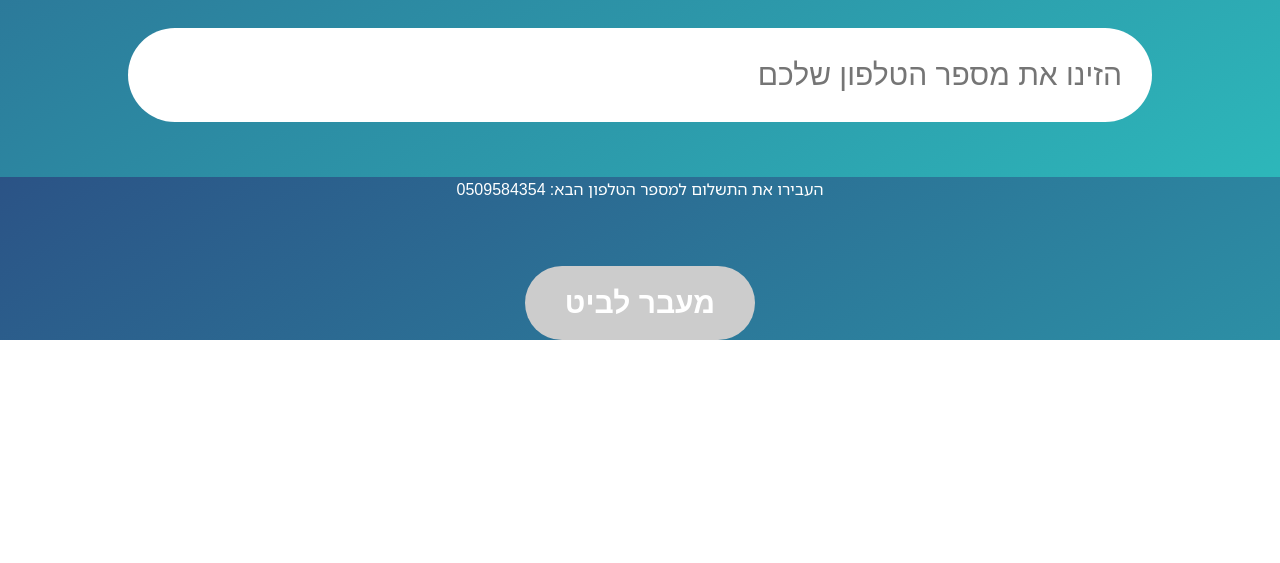
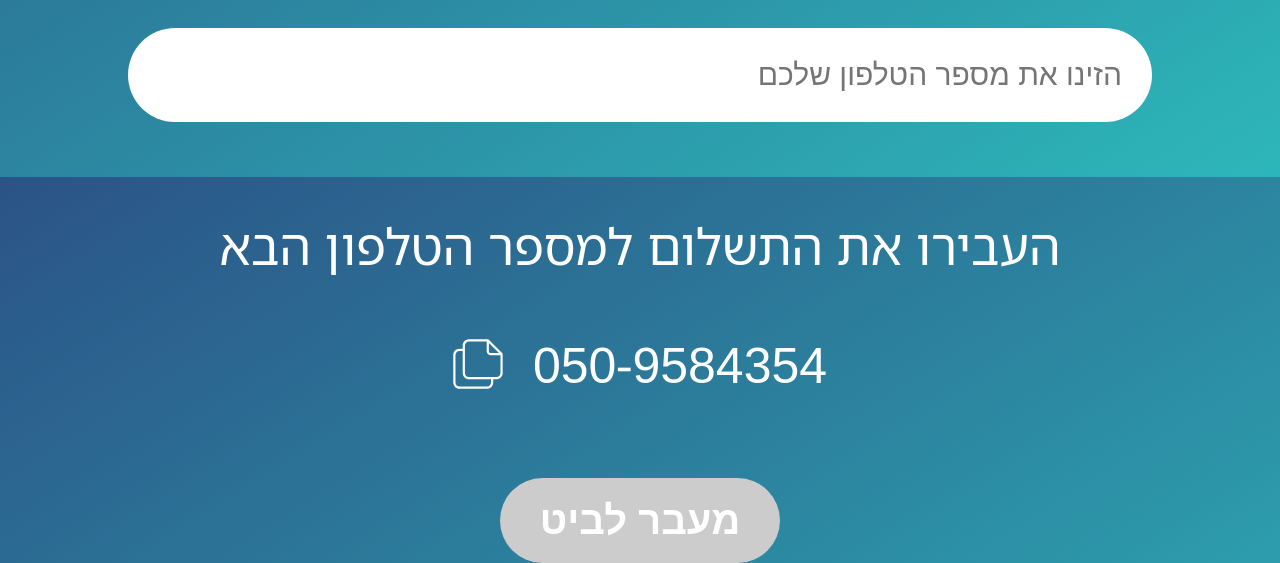
Before and after one commit to tamartavor22/mamadancebitpay, a website: page front.html in a window 1280 px wide. Shown: the part 623-1186 px from the top of the page. Before the commit the page ends 963 px from the top, so only its background shows below. Drawn offline with Linux system fonts and the light colour scheme.

Commit message:
copy working

```diff
--- a/front.html
+++ b/front.html
@@ -3,7 +3,7 @@
   <head>
     <meta charset="UTF-8" />
     <!-- <meta name="viewport" content="width=device-width, initial-scale=1.0" /> -->
-    <title>Hello Form</title>
+    <title>Mama Dance Bit Pay</title>
     <style>
       html {
         margin: 0;
@@ -57,7 +57,8 @@
         border-radius: 50px;
         outline-width: 0;
         font-weight: bold;
-        font-size: 30px;
+        font-size: 40px;
+        margin-top: 30px;
       }
       #submitButton:disabled {
         background-color: #ccc;
@@ -76,11 +77,63 @@
           name="phoneNumber"
           placeholder="הזינו את מספר הטלפון שלכם"
         />
-        <p onclick="copyText()">
-          העבירו את התשלום למספר הטלפון הבא: 0509584354
+
+        <p onclick="copyText()" style="font-size: 50px; margin-bottom: 0px">
+          העבירו את התשלום למספר הטלפון הבא
         </p>
-        <svg onclick="copyText()" width="50" height="50" src="copy.svg"></svg>
-
+        <div
+          style="
+            display: flex;
+            flex-direction: row;
+            justify-content: center;
+            align-items: center;
+          "
+        >
+          <svg
+            onclick="copyText()"
+            xmlns="http://www.w3.org/2000/svg"
+            xmlns:xlink="http://www.w3.org/1999/xlink"
+            version="1.1"
+            width="50px"
+            height="50px"
+            viewBox="0 0 256 256"
+            xml:space="preserve"
+          >
+            <defs></defs>
+            <g
+              style="
+                stroke: none;
+                stroke-width: 0;
+                stroke-dasharray: none;
+                stroke-linecap: butt;
+                stroke-linejoin: miter;
+                stroke-miterlimit: 10;
+                fill: none;
+                fill-rule: nonzero;
+                opacity: 1;
+              "
+              transform="translate(1.4065934065934016 1.4065934065934016) scale(2.81 2.81)"
+            >
+              <path
+                d="M 89.962 26.732 c -0.001 -0.007 -0.001 -0.014 -0.002 -0.021 c -0.035 -0.173 -0.098 -0.335 -0.174 -0.489 c -0.018 -0.037 -0.038 -0.071 -0.058 -0.107 c -0.089 -0.155 -0.19 -0.301 -0.316 -0.426 L 64.312 0.587 c -0.125 -0.125 -0.27 -0.226 -0.424 -0.315 c -0.037 -0.021 -0.073 -0.042 -0.111 -0.06 c -0.153 -0.075 -0.313 -0.138 -0.484 -0.172 c -0.011 -0.002 -0.023 -0.001 -0.034 -0.003 C 63.14 0.015 63.02 0 62.896 0 h -34.28 c -6.295 0 -11.417 5.122 -11.417 11.417 v 5.782 h -5.782 C 5.122 17.199 0 22.321 0 28.616 v 49.967 C 0 84.878 5.122 90 11.417 90 h 49.967 c 6.295 0 11.417 -5.122 11.417 -11.417 v -5.782 h 5.782 C 84.878 72.801 90 67.679 90 61.384 v -34.28 C 90 26.977 89.985 26.853 89.962 26.732 z M 83.172 25.104 H 68.205 c -1.824 0 -3.309 -1.485 -3.309 -3.31 V 6.829 L 83.172 25.104 z M 68.801 78.583 c 0 4.09 -3.327 7.417 -7.417 7.417 H 11.417 C 7.327 86 4 82.673 4 78.583 V 28.616 c 0 -4.09 3.327 -7.417 7.417 -7.417 h 5.782 v 40.185 c 0 6.295 5.122 11.417 11.417 11.417 h 40.185 V 78.583 z M 86 61.384 c 0 4.09 -3.327 7.417 -7.417 7.417 h -7.782 H 28.616 c -4.09 0 -7.417 -3.327 -7.417 -7.417 V 19.199 v -7.782 c 0 -4.09 3.327 -7.417 7.417 -7.417 h 32.28 v 17.794 c 0 4.03 3.278 7.31 7.309 7.31 H 86 V 61.384 z"
+                style="
+                  stroke: none;
+                  stroke-width: 1;
+                  stroke-dasharray: none;
+                  stroke-linecap: butt;
+                  stroke-linejoin: miter;
+                  stroke-miterlimit: 10;
+                  fill: rgb(255, 255, 255);
+                  fill-rule: nonzero;
+                  opacity: 1;
+                "
+                transform=" matrix(1 0 0 1 0 0) "
+                stroke-linecap="round"
+              />
+            </g>
+          </svg>
+          <p style="font-size: 50px; margin-left: 30px">050-9584354</p>
+        </div>
         <input type="submit" id="submitButton" value="מעבר לביט" disabled />
       </form>
     </div>
```
